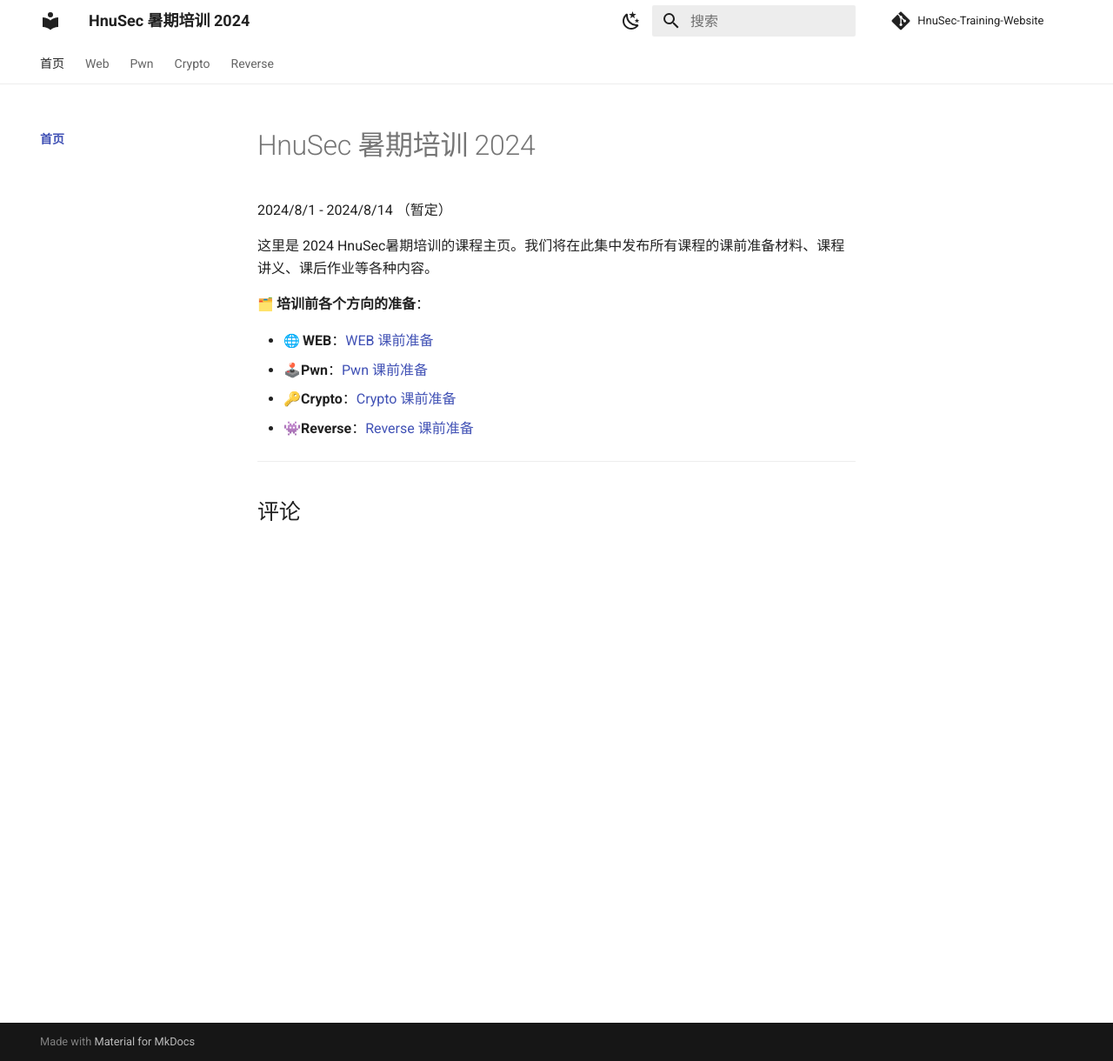
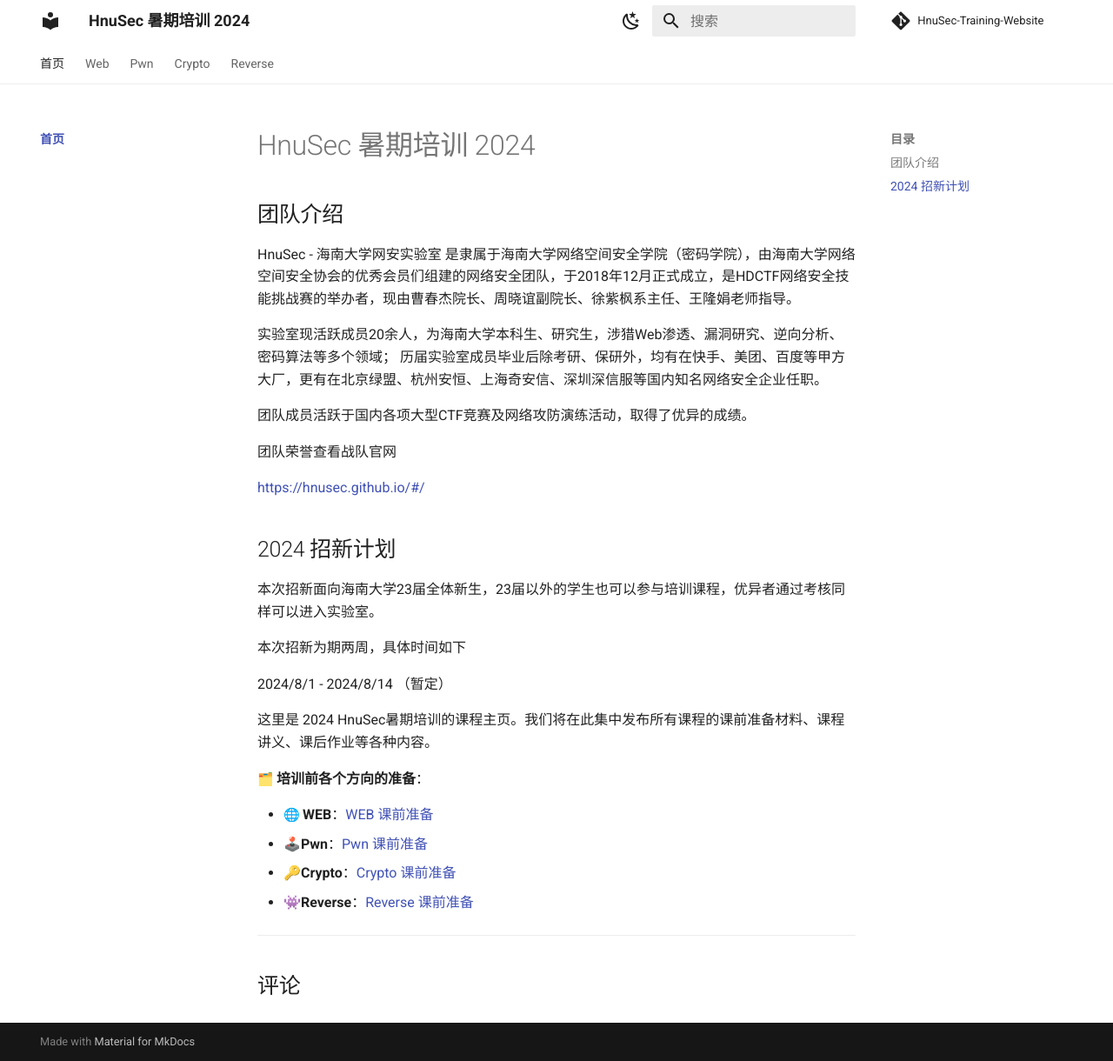
Before and after one commit to natro92/HnuSec-Training-Website, an MkDocs documentation site: the page built from docs/index.md, in a window 1280 px wide and 1220 px high. Shown: the whole window at 87% size. Built offline with MkDocs 1.6.1 and Material for MkDocs 9.7.7, drawn with Linux system fonts in a browser that asks for light colours; emoji names are drawn with the system emoji font; comment, search, counter and statistics services are not loaded.

Commit message:
Update index.md

```diff
--- a/docs/index.md
+++ b/docs/index.md
@@ -1,4 +1,21 @@
 # HnuSec 暑期培训 2024
+## 团队介绍
+HnuSec - 海南大学网安实验室 是隶属于海南大学网络空间安全学院（密码学院），由海南大学网络空间安全协会的优秀会员们组建的网络安全团队，于2018年12月正式成立，是HDCTF网络安全技能挑战赛的举办者，现由曹春杰院长、周晓谊副院长、徐紫枫系主任、王隆娟老师指导。
+
+实验室现活跃成员20余人，为海南大学本科生、研究生，涉猎Web渗透、漏洞研究、逆向分析、密码算法等多个领域；
+历届实验室成员毕业后除考研、保研外，均有在快手、美团、百度等甲方大厂，更有在北京绿盟、杭州安恒、上海奇安信、深圳深信服等国内知名网络安全企业任职。
+
+团队成员活跃于国内各项大型CTF竞赛及网络攻防演练活动，取得了优异的成绩。
+
+团队荣誉查看战队官网
+
+https://hnusec.github.io/#/
+
+
+## 2024 招新计划
+本次招新面向海南大学23届全体新生，23届以外的学生也可以参与培训课程，优异者通过考核同样可以进入实验室。
+
+本次招新为期两周，具体时间如下
 
 2024/8/1 - 2024/8/14 （暂定）
 
```
